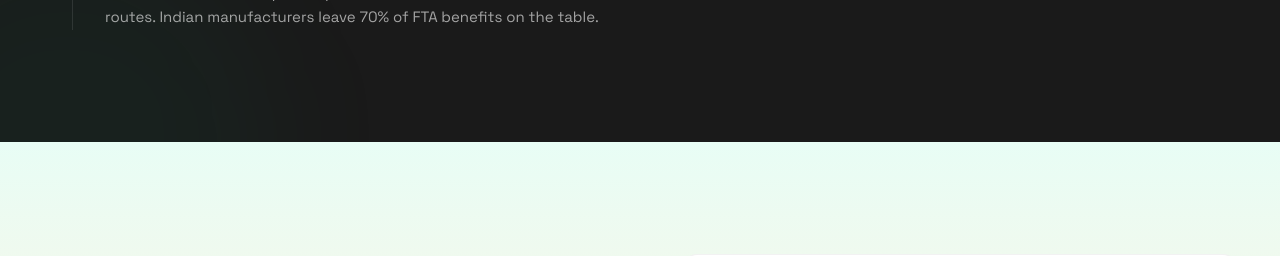
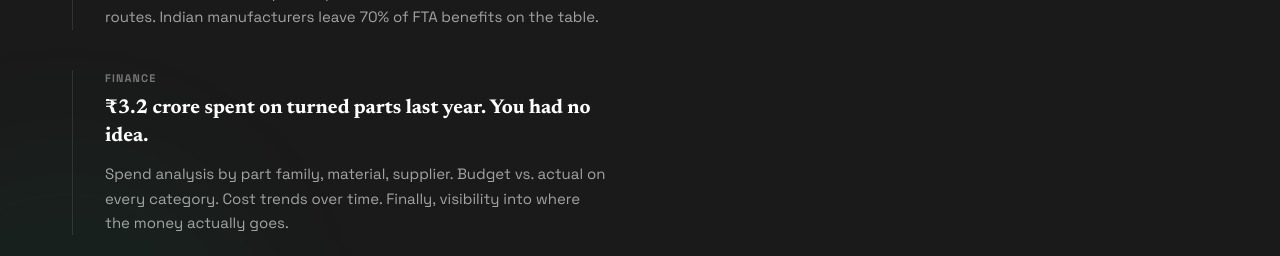
Before and after one commit to chandananvithahr/newton-metre, a Next.js app in the folder frontend/: page / in a window 1280 px wide. Shown: the part 3956-4212 px from the top of the page. Built offline with nearby package versions, Linux system fonts and the light colour scheme; no server answers.

Commit message:
chore: add Finance dept to similarity search section

```diff
--- a/frontend/src/app/page.tsx
+++ b/frontend/src/app/page.tsx
@@ -242,6 +242,7 @@ function SimilaritySearch() {
               { dept: "Quality", title: "25% of your quality issues are repeat failures. Preventable.", desc: "When a defect appears, instantly find every past NCR for similar parts. Inspection reports, FAI docs, failure histories — indexed forever." },
               { dept: "Sales", title: "Customer called. You quoted in 10 minutes. Competitor took 3 days.", desc: "Upload a sketch, find 5 similar parts from history, give a ballpark price — while the customer is still on the phone." },
               { dept: "Import / Export", title: "11,000 HS codes. You classified it wrong. Again.", desc: "Find the 5 most similar past imports, surface their HS codes and FTA routes. Indian manufacturers leave 70% of FTA benefits on the table." },
+              { dept: "Finance", title: "₹3.2 crore spent on turned parts last year. You had no idea.", desc: "Spend analysis by part family, material, supplier. Budget vs. actual on every category. Cost trends over time. Finally, visibility into where the money actually goes." },
             ].map((item, i) => (
               <div key={i} className="relative pl-8 border-l border-white/10 group hover:border-l-orange-400/50 transition-colors">
                 <div className="text-[11px] font-bold text-white/40 uppercase tracking-widest mb-2" style={{ fontFamily: "var(--font-label)" }}>{item.dept}</div>
```
